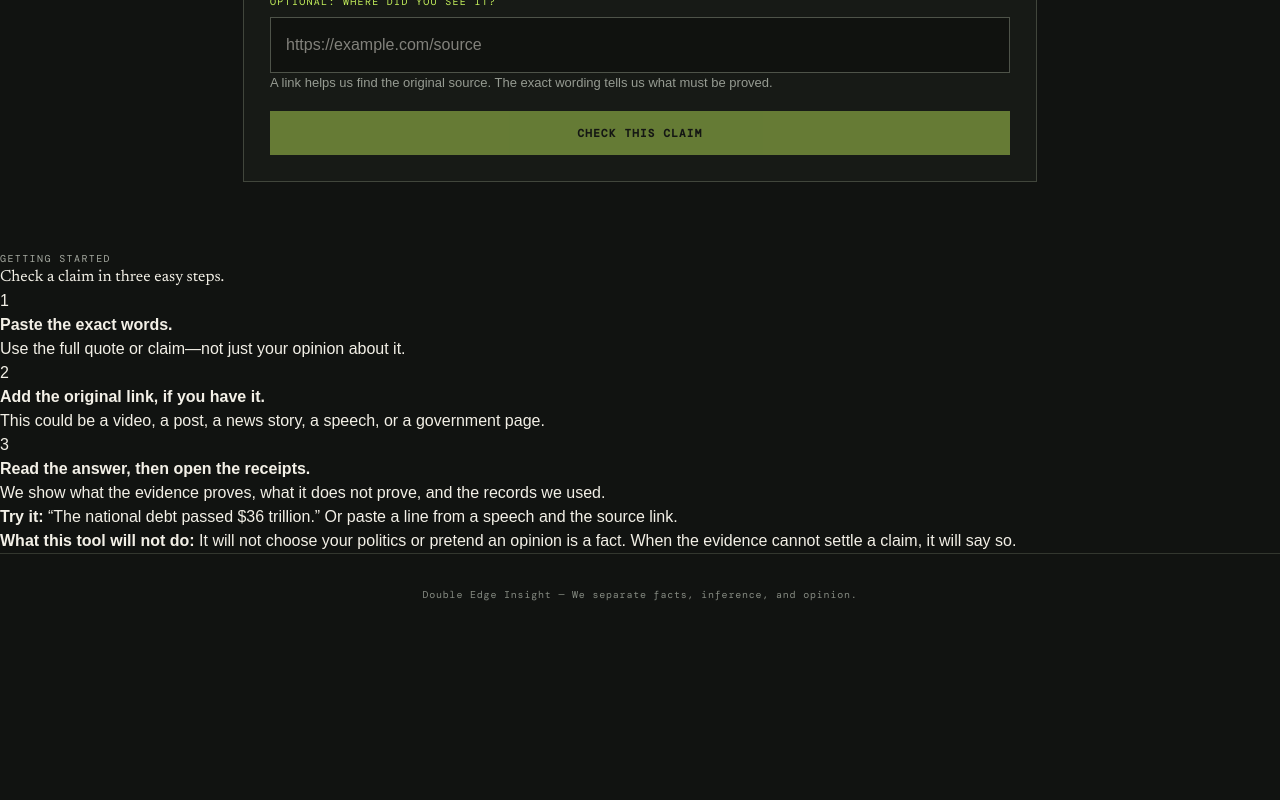
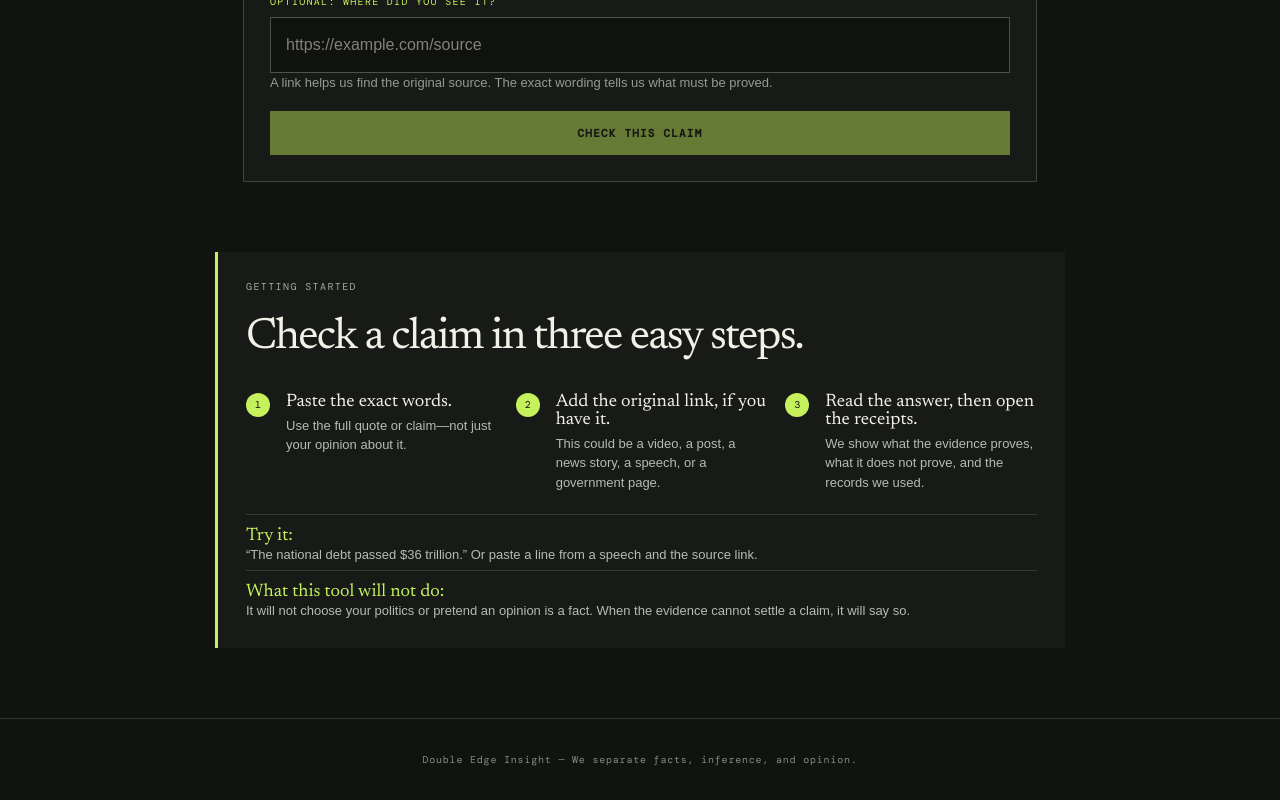
Before and after one commit to netguy47/Double-Edge-Insight-AI-Pipeline, a React (Vite) app: page / in a window 1280 px wide. Shown: the part 680-1480 px from the top of the page. Before the commit the page ends 1315 px from the top, so only its background shows below. Built offline with nearby package versions, Linux system fonts and the light colour scheme.

Commit message:
Align and style getting started guide

```diff
--- a/src/index.css
+++ b/src/index.css
@@ -76,3 +76,15 @@ footer { border-top: 1px solid #33372f; padding: 34px 28px; color: #868b82; text
   .map-steps { grid-template-columns: 1fr; gap: 18px; }
   .map-steps article, .map-steps article:first-child { padding: 0 0 0 16px; border-left: 1px solid #424a3c; }
 }
+
+
+.getting-started { max-width: 850px; margin: 0 auto 70px; padding: 28px; border-left: 3px solid #c5f15c; background: #171a16; }
+.getting-started h2 { margin: 12px 0 22px; font-size: clamp(30px, 4vw, 44px); letter-spacing: -.04em; }
+.getting-started ol { display: grid; grid-template-columns: repeat(3, 1fr); gap: 18px; padding: 0; margin: 0 0 22px; list-style: none; }
+.getting-started li { display: grid; grid-template-columns: 30px 1fr; gap: 10px; min-width: 0; }
+.getting-started li > span { display: grid; place-items: center; width: 24px; height: 24px; color: #111311; background: #c5f15c; border-radius: 50%; font: 10px "DM Mono", monospace; }
+.getting-started strong { display: block; color: #f3f0e7; font: 18px "Newsreader", Georgia, serif; }
+.getting-started li p, .guide-note { margin: 5px 0 0; color: #b8bbb3; font-size: 13px; line-height: 1.5; }
+.guide-note { border-top: 1px solid #353b32; padding-top: 12px; }
+.guide-note strong { color: #c5f15c; }
+@media (max-width: 700px) { .getting-started { margin-left: 20px; margin-right: 20px; padding: 22px; } .getting-started ol { grid-template-columns: 1fr; } }
```
